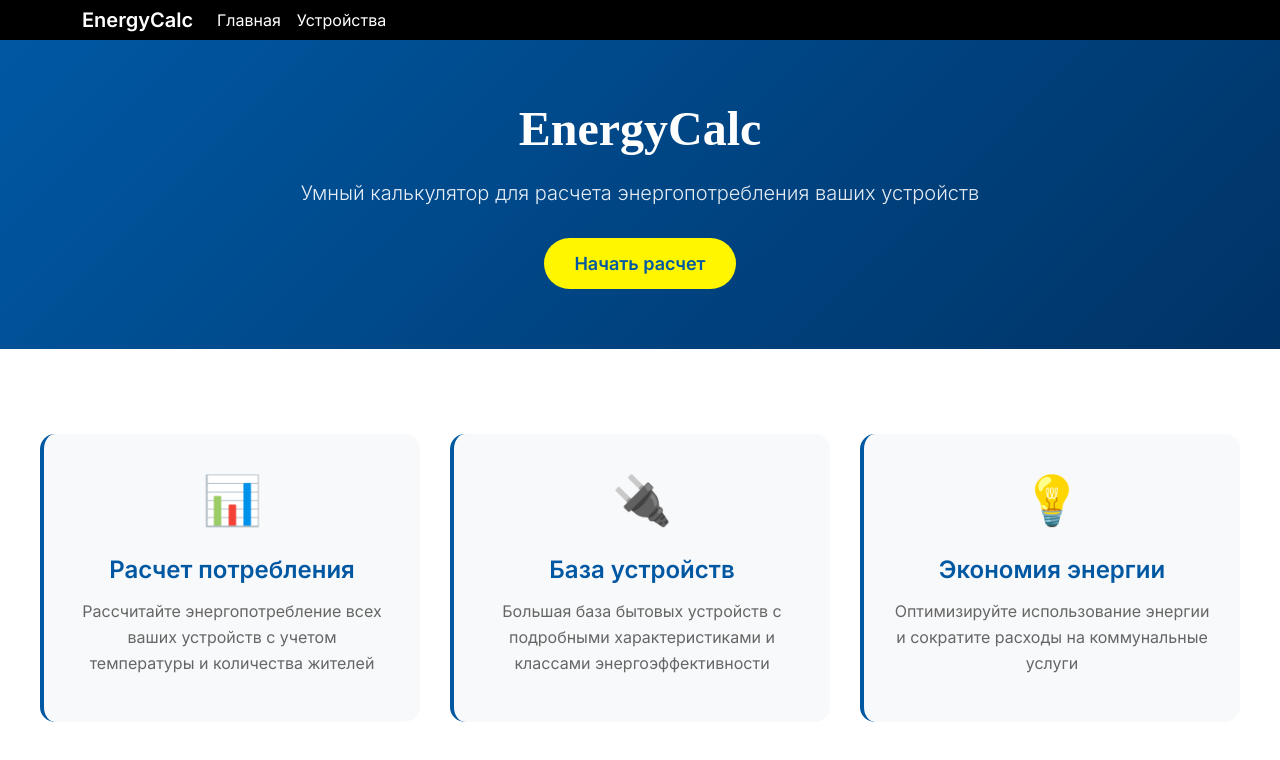
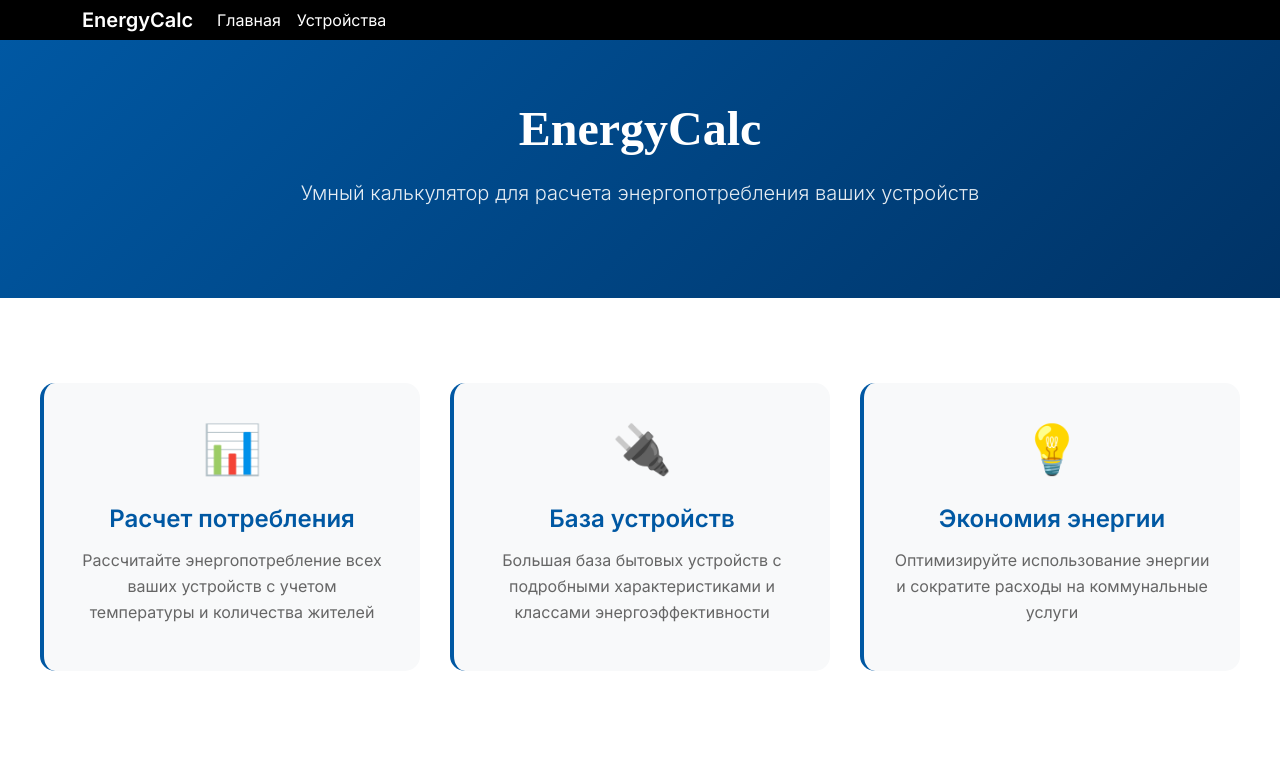
Before and after one commit to alexandr-i1605/energycalc-frontend, a React (Vite) app in the folder energycalc-frontend/: page /energycalc-frontend/ in a window 1280 px wide. Shown: the top 760 px of the page. Built offline with nearby package versions, Linux system fonts and the light colour scheme; no server answers; a web font is replaced by a local one.

Commit message:
updated home page

```diff
--- a/energycalc-frontend/src/pages/HomePage.tsx
+++ b/energycalc-frontend/src/pages/HomePage.tsx
@@ -1,14 +1,8 @@
 import { FC } from 'react'
-import { useNavigate } from 'react-router-dom'
 import Header from '../components/Header'
 import styles from '../styles/HomePage.module.css'
 
 const HomePage: FC = () => {
-  const navigate = useNavigate()
-
-  const handleStartCalculation = () => {
-    navigate('/devices')
-  }
 
   return (
     <>
@@ -20,12 +14,6 @@ const HomePage: FC = () => {
           <p className={styles.heroSubtitle}>
             Умный калькулятор для расчета энергопотребления ваших устройств
           </p>
-          <button
-            className={styles.heroButton}
-            onClick={handleStartCalculation}
-          >
-            Начать расчет
-          </button>
         </div>
 
         {/* Features Section */}
```
